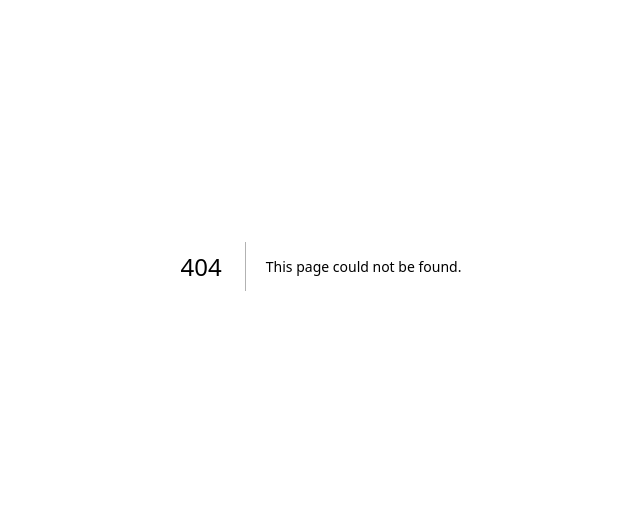
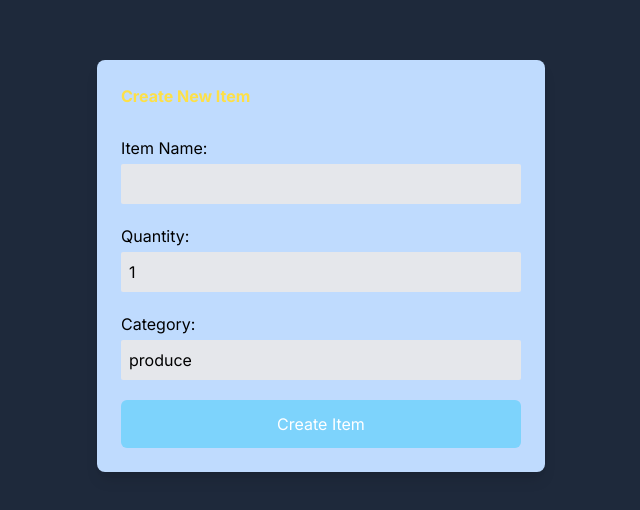
Before and after one commit to Kyle-Castillo/cprg306-assignments, a Next.js app: page /week4 in a window 1280 px wide. Before the commit this address had no page. Shown: the part 134-644 px from the top of the page, without its empty margins (319-959 px from the left). Built offline with nearby package versions, Linux system fonts and the light colour scheme.

Commit message:
week4
Added items for week 4 assignment

```diff
--- a/app/page.js
+++ b/app/page.js
@@ -16,6 +16,9 @@
       <div>
         <Link href="/week3">Week 3</Link>
       </div>
+      <div>
+        <Link href="/week4">Week 4</Link>
+      </div>
     </main>
   )
 }
--- /dev/null
+++ b/app/week4/new-item.js
@@ -0,0 +1,94 @@
+"use client";
+
+import { useState } from "react";
+
+export default function NewItem() {
+    const [name, setName] = useState("");
+    const [quantity, setQuantity] = useState("1");
+    const [category, setCategory] = useState("produce");
+    const [itemCreated, setItemCreated] = useState(false)
+
+    const handleSubmit = (item) => {
+        item.preventDefault();
+
+        const newItem = {
+            name,
+            quantity,
+            category,
+        };
+        console.log(newItem);
+
+        setItemCreated(true);
+
+        setName("");
+        setQuantity("1");
+        setCategory("produce");
+    };
+
+    const handleNameChange = (item) => {
+        setName(item.target.value);
+    };
+
+    const handleQuantityChange = (item) => {
+        setQuantity(item.target.value);
+    };
+
+    const handleCategoryChange = (item) => {
+        setCategory(item.target.value);
+    };
+
+    return(
+        <main>
+            <div className="min-h-screen bg-slate-800 flex items-center justify-center">
+                {itemCreated && (
+                    <div className="absolute top-0 mt-8 text-2xl text-blue-600">
+                        Item Created
+                    </div>
+                )}
+                <div className="w-full max-w-md bg-blue-200 p-6 rounded-lg shadow-lg">
+                    <h1 className="text-2x1 text-yellow-300 font-bold mb-7">
+                        Create New Item
+                    </h1>
+                    <form onSubmit={handleSubmit}>
+                        <label className="block mb-5">
+                            <span className="text-black">Item Name:</span>
+                            <input
+                                required
+                                onChange={handleNameChange}
+                                value={name}
+                                className="mt-1 p-2 block w-full rounded-sm text-black bg-gray-200 focus:bg-white"
+                            />
+                        </label>
+
+                        <label className="block mb-5">
+                            <span className="text-black">Quantity:</span>
+                            <input
+                             required
+                             onChange={handleQuantityChange}
+                             value={quantity}
+                             className="mt-1 p-2 block w-full rounded-sm text-black bg-gray-200 focus:bg-white"
+                            />
+                        </label>
+
+                        <label className="block mb-5">
+                            <span className="text-black">Category:</span>
+                            <input
+                             required
+                             onChange={handleCategoryChange}
+                             value={category}
+                             className="mt-1 p-2 block w-full rounded-sm text-black bg-gray-200 focus:bg-white"
+                            />
+                        </label>
+
+                        <button
+                            type="submit"
+                            className="w-full py-3 px-6 bg-sky-300 hover:bg-sky-600 rounded-md text-white"
+                        >
+                            Create Item
+                        </button>
+                    </form>
+                </div>
+            </div>
+        </main>
+    );
+}
--- /dev/null
+++ b/app/week4/page.js
@@ -0,0 +1,9 @@
+import NewItem from "./new-item";
+
+export default function Page() {
+    return (
+    <main>
+        <NewItem />
+    </main>
+    );
+}
```
